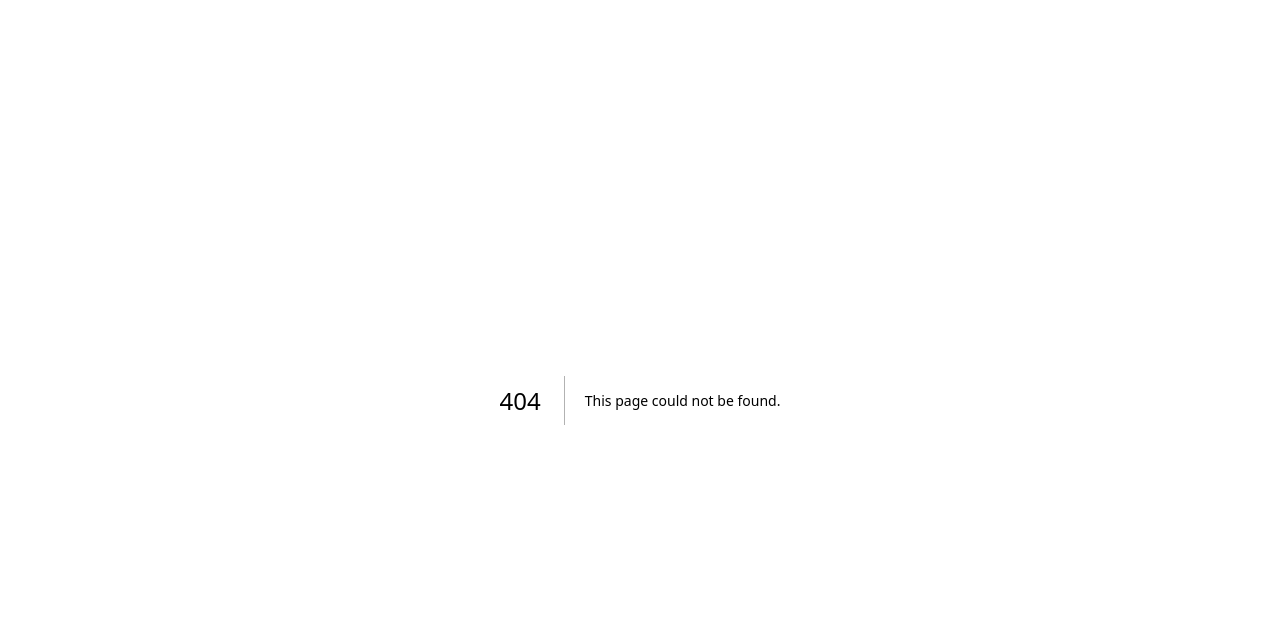
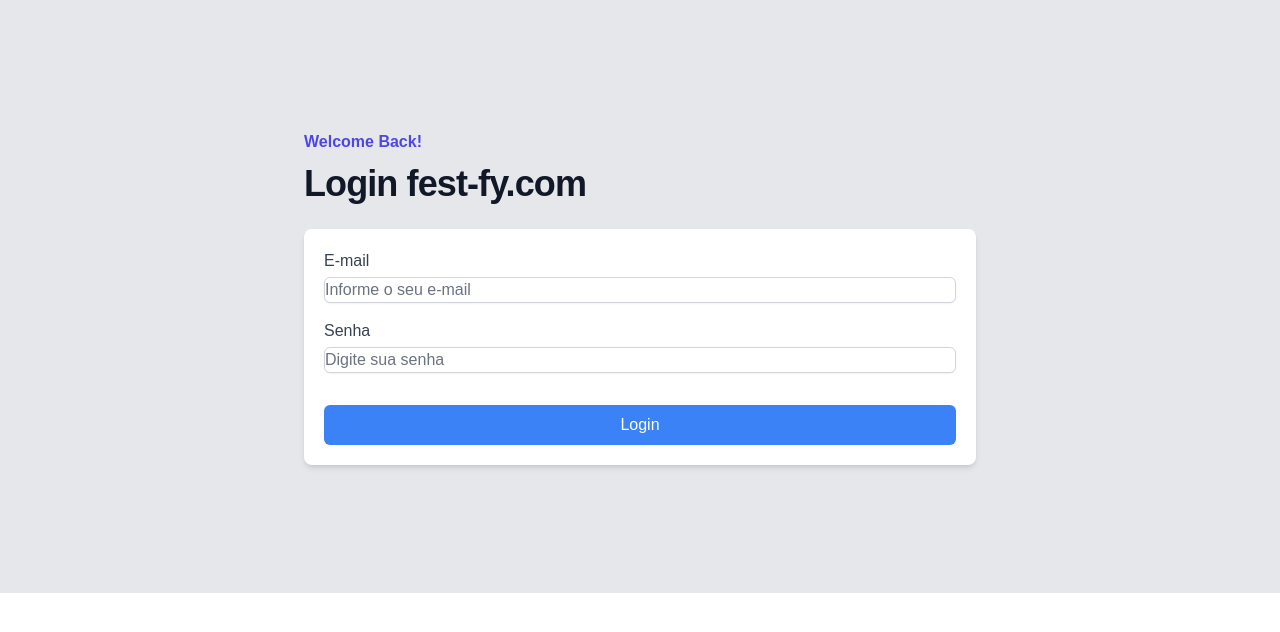
Before and after one commit to viniciusnascimento95/findplace, a Next.js app: page /login in a window 1280 px wide. Before the commit this address had no page. Shown: the top 632 px of the page. Built offline with nearby package versions, Linux system fonts and the light colour scheme.

Commit message:
add: page login fake

```diff
--- /dev/null
+++ b/src/app/login/page.tsx
@@ -0,0 +1,100 @@
+"use client";
+
+import { ErrorMessage, Field, Form, Formik, FormikHelpers } from 'formik';
+import { useRouter } from 'next/navigation'; // Usado para redirecionar para a Home
+import * as Yup from 'yup';
+
+interface LoginValues {
+  username: string;
+  password: string;
+}
+
+export default function Login() {
+  const router = useRouter();
+
+  return (
+    <div className="bg-gray-200 py-24 sm:py-32 ">
+      <div className="mx-auto max-w-7xl px-6 lg:px-8">
+        <div className="mx-auto max-w-2xl lg:text-left">
+          <h2 className="text-base font-semibold leading-7 text-indigo-600">
+            Welcome Back!
+          </h2>
+          <p className="mt-2 text-3xl font-bold tracking-tight text-gray-900 sm:text-4xl">
+            Login fest-fy.com
+          </p>
+
+          <hr />
+          <br />
+          <Formik
+            initialValues={{
+              username: '',
+              password: '',
+            }}
+            validationSchema={Yup.object({
+              username: Yup.string().email().required('E-mail obrigatório'),
+              password: Yup.string()
+                .required('Senha é obrigatório')
+                .min(6, '`Por favor, insira pelo menos 6 caracteres`'),
+            })}
+            onSubmit={(
+              values: LoginValues,
+              { setSubmitting, resetForm }: FormikHelpers<LoginValues>
+            ) => {
+              setTimeout(() => {
+                // Simulação de login bem-sucedido
+                setSubmitting(false);
+                alert('Login successful!');
+
+                console.log('Form values:', values);
+
+                // Atualizar o localStorage com a nova lista de eventos
+                localStorage.setItem('loginUser', JSON.stringify(values));
+
+                // Redireciona para a página "Home"
+                router.push('/');
+                resetForm();
+              }, 500);
+            }}
+          >
+            {({ isSubmitting, handleBlur, isValid }) => (
+              <Form className="max-w-xx p-5 bg-white shadow-md rounded-lg">
+                <div className="mb-4 text-left">
+                  <label htmlFor="username" className="block text-gray-700">E-mail</label>
+                  <Field
+                    name="username"
+                    placeholder="Informe o seu e-mail"
+                    type="email"
+                    onBlur={handleBlur}
+                    className="mt-1 w-full border border-gray-300 rounded-md shadow-sm focus:border-blue-500 focus:ring focus:ring-blue-200 focus:ring-opacity-50 text-gray-900 placeholder-gray-500"
+                  />
+                  <ErrorMessage name="username" component="div" className="text-red-500 text-sm" />
+                </div>
+
+                <div className="mb-4 text-left">
+                  <label htmlFor="password" className="block text-gray-700">Senha</label>
+                  <Field
+                    type="password"
+                    name="password"
+                    placeholder="Digite sua senha"
+                    onBlur={handleBlur}
+                    className="mt-1 w-full border border-gray-300 rounded-md shadow-sm focus:border-blue-500 focus:ring focus:ring-blue-200 focus:ring-opacity-50     text-gray-900 placeholder-gray-500"
+                  />
+                  <ErrorMessage name="password" component="div" className="text-red-500 text-sm" />
+                </div>
+
+
+                <button
+                  type="submit"
+                  className="mt-4 w-full bg-blue-500 text-white py-2 rounded-md hover:bg-blue-600"
+                  disabled={isSubmitting || !isValid}
+                >
+                  {isSubmitting ? 'Validando...' : 'Login'}
+                </button>
+              </Form>
+            )}
+          </Formik>
+        </div>
+      </div>
+    </div>
+  );
+}
--- a/src/app/page.tsx
+++ b/src/app/page.tsx
@@ -104,10 +104,10 @@
       <div className="mx-auto max-w-7xl px-6 lg:px-8">
         <div className="mx-auto max-w-2xl lg:text-left">
           <h2 className="text-base font-semibold leading-7 text-indigo-600">
-            Deploy faster
+            Deploy faster fest-fy.com
           </h2>
           <p className="mt-2 text-3xl font-bold tracking-tight text-gray-900 sm:text-4xl">
-            Everything you need to deploy your app
+            Everything you need to deploy your app fest-fy.com
           </p>
           <p className="mt-6 text-lg leading-8 text-gray-600">
             Formulário cadastro do espaço <br />
```
